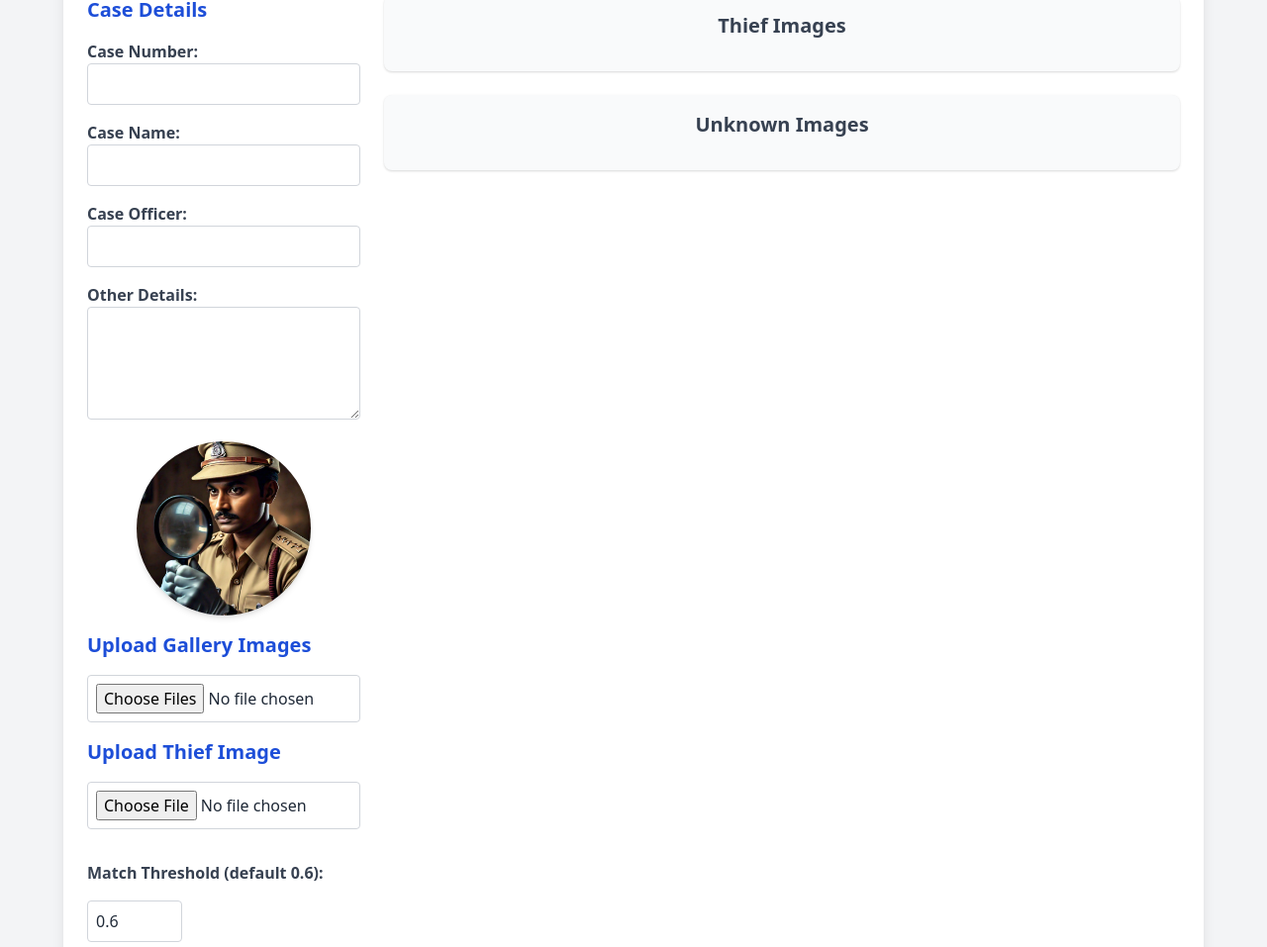
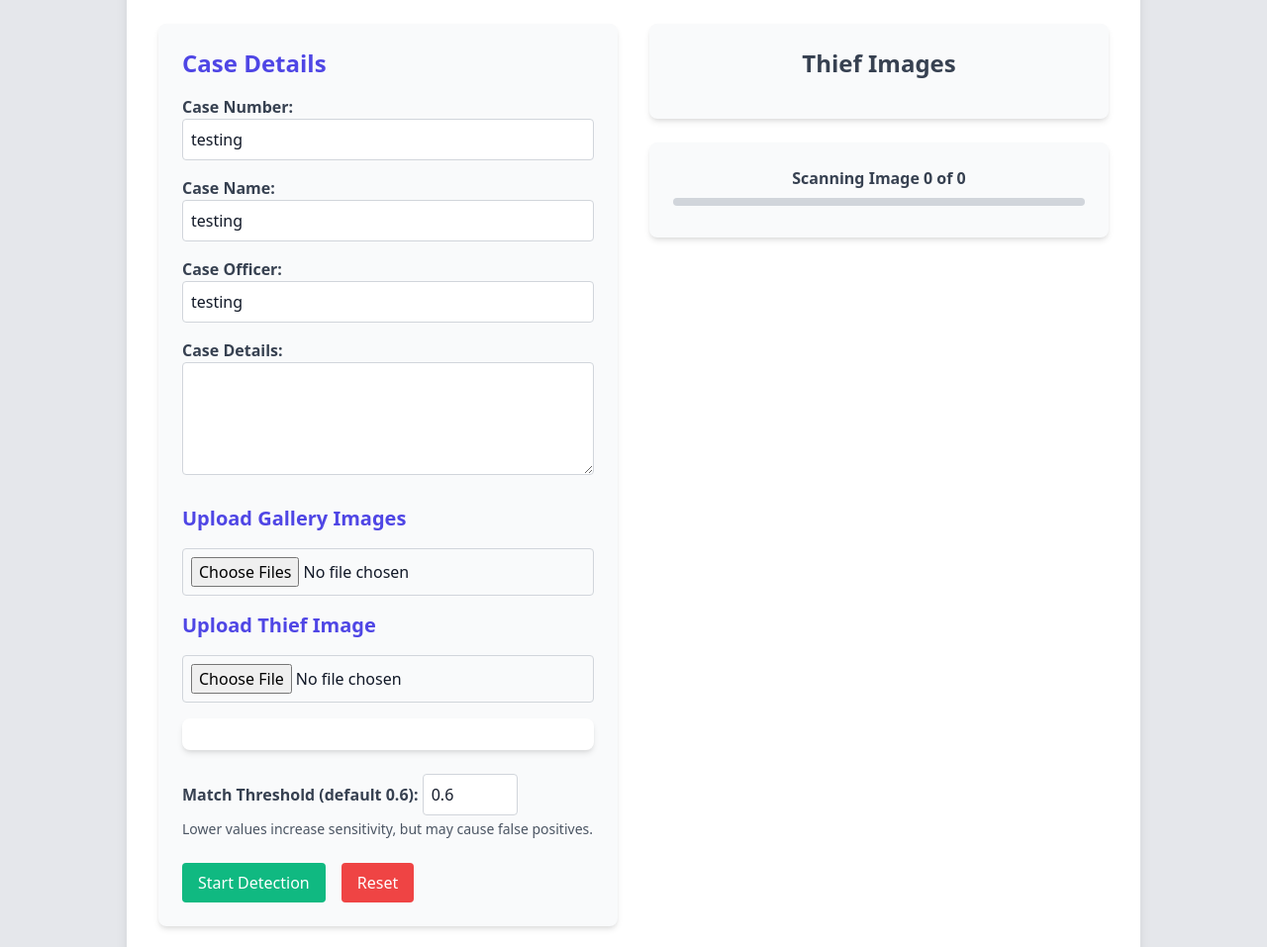
Before and after one commit to WebNaresh/facedetection, a website with bundled scripts: page src/index.html in a window 1280 px wide. Shown: the part 108-1065 px from the top of the page at 99% size. Built offline with nearby package versions, Linux system fonts and the light colour scheme.

Commit message:
Update index.html

```diff
--- a/src/index.html
+++ b/src/index.html
@@ -4,83 +4,91 @@
     <meta charset="UTF-8" />
     <meta name="viewport" content="width=device-width, initial-scale=1.0" />
     <title>Face Detection Example</title>
+
+    <!-- TensorFlow.js and face-api.js for face detection functionality -->
     <script defer src="https://cdn.jsdelivr.net/npm/@tensorflow/tfjs"></script>
     <script src="https://cdn.jsdelivr.net/npm/face-api.js@0.22.2/dist/face-api.min.js"></script>
+
+    <!-- JSZip for exporting reports -->
     <script src="https://cdnjs.cloudflare.com/ajax/libs/jszip/3.6.0/jszip.min.js"></script>
+    <script src="https://cdnjs.cloudflare.com/ajax/libs/jspdf/2.4.0/jspdf.umd.min.js"></script>
+
+    <!-- Custom JavaScript file for detection logic (e.g., event handling and face detection functions) -->
     <script type="module" src="script.js"></script>
+
+    <!-- Tailwind CSS for styling the page -->
     <link
       href="https://cdn.jsdelivr.net/npm/tailwindcss@2.2.19/dist/tailwind.min.css"
       rel="stylesheet"
     />
   </head>
+
   <body
-    class="bg-gray-100 text-gray-800 p-6 min-h-screen flex justify-center items-center"
+    class="bg-gray-200 text-gray-900 min-h-screen flex justify-center items-center p-8"
   >
     <!-- Main container -->
-    <div class="w-full max-w-6xl bg-white shadow-lg rounded-lg p-6">
-      <h1 class="text-2xl font-bold text-blue-700 text-center mb-6">
-        Advanced Image Detection
+    <div class="w-full max-w-5xl bg-white shadow-lg rounded-lg p-8">
+      <h1 class="text-3xl font-bold text-indigo-700 text-center mb-8">
+        Image Detection System
       </h1>
 
-      <!-- Flex container to divide into left and right sections -->
-      <div class="flex flex-col lg:flex-row gap-6">
-        <!-- Left section (smaller width) -->
-        <div class="flex flex-col space-y-4 w-full lg:w-1/4">
-          <!-- Case Details Input Section -->
-          <h2 class="text-xl font-semibold text-blue-700">Case Details</h2>
-          <div class="space-y-4">
+      <!-- Section 1: Case Details & Image Upload Forms -->
+      <div class="grid lg:grid-cols-2 gap-8">
+        <!-- Left Panel: Case Details and Image Uploads -->
+        <div class="bg-gray-50 p-6 rounded-lg shadow-md">
+          <h2 class="text-2xl font-semibold text-indigo-600 mb-4">
+            Case Details
+          </h2>
+          <div class="space-y-4 mb-6">
+            <!-- Case Details Form Fields -->
             <div>
-              <label for="caseNumber" class="font-semibold text-gray-700"
+              <label for="caseNumber" class="block text-gray-700 font-semibold"
                 >Case Number:</label
               >
               <input
                 type="text"
                 id="caseNumber"
+                value="testing"
                 class="p-2 border border-gray-300 rounded w-full"
               />
             </div>
             <div>
-              <label for="caseName" class="font-semibold text-gray-700"
+              <label for="caseName" class="block text-gray-700 font-semibold"
                 >Case Name:</label
               >
               <input
                 type="text"
                 id="caseName"
+                value="testing"
                 class="p-2 border border-gray-300 rounded w-full"
               />
             </div>
             <div>
-              <label for="caseOfficer" class="font-semibold text-gray-700"
+              <label for="caseOfficer" class="block text-gray-700 font-semibold"
                 >Case Officer:</label
               >
               <input
                 type="text"
-                id="caseName"
+                id="caseOfficer"
+                value="testing"
                 class="p-2 border border-gray-300 rounded w-full"
               />
             </div>
             <div>
-              <label for="caseDetails" class="font-semibold text-gray-700"
-                >Other Details:</label
+              <label for="caseDetails" class="block text-gray-700 font-semibold"
+                >Case Details:</label
               >
               <textarea
                 id="caseDetails"
+                value="testing"
                 class="p-2 border border-gray-300 rounded w-full"
                 rows="4"
               ></textarea>
             </div>
           </div>
-
-          <!-- Police officer image section -->
-          <div id="policeImageContainer" class="text-center mb-4">
-            <img
-              src="img/police.jpeg"
-              alt="Police officer looking through a magnifying glass"
-              id="policeImage"
-              class="w-44 mx-auto shadow-md rounded-full"
-            />
-          </div>
-          <h2 class="text-xl font-semibold text-blue-700">
+          <!-- Upload Section -->
+          <div class="space-y-4">
+            <h2 class="text-xl font-semibold text-indigo-600">
               Upload Gallery Images
             </h2>
             <input
@@ -88,22 +96,27 @@
               id="galleryUpload"
               accept="image/*"
               multiple
-            class="p-2 border border-gray-300 rounded cursor-pointer"
+              class="p-2 border border-gray-300 rounded w-full cursor-pointer"
             />
 
-          <h2 class="text-xl font-semibold text-blue-700">
+            <h2 class="text-xl font-semibold text-indigo-600">
               Upload Thief Image
             </h2>
             <input
               type="file"
               id="thiefUpload"
               accept="image/*"
-            class="p-2 border border-gray-300 rounded cursor-pointer"
+              class="p-2 border border-gray-300 rounded w-full cursor-pointer"
             />
-          <div id="thiefPreview" class="mt-2"></div>
-          <!-- Preview thief image -->
 
-          <!-- Threshold Input for matching faces -->
+            <div
+              id="thiefPreview"
+              class="mt-4 bg-white p-4 rounded-lg shadow-md text-center"
+            ></div>
+          </div>
+
+          <!-- Threshold Input -->
+          <div class="mt-6">
             <label for="threshold" class="font-semibold text-gray-700"
               >Match Threshold (default 0.6):</label
             >
@@ -116,15 +129,19 @@
               max="1.0"
               class="p-2 border border-gray-300 rounded w-24"
             />
+            <p class="text-gray-600 text-sm mt-1">
+              Lower values increase sensitivity, but may cause false positives.
+            </p>
+          </div>
 
-          <!-- Start Detection and Reset Buttons -->
-          <div class="flex space-x-4">
+          <!-- Action Buttons -->
+          <div class="flex space-x-4 mt-6">
             <button
               id="startDetection"
               disabled
               class="bg-green-500 text-white px-4 py-2 rounded hover:bg-green-600 disabled:bg-gray-300"
             >
-              Start Face Detection
+              Start Detection
             </button>
             <button
               id="reset"
@@ -134,59 +151,80 @@
               Reset
             </button>
           </div>
+        </div>
 
-          <!-- Progress Indicator -->
-          <div id="progress" class="text-blue-600 font-semibold mt-4 hidden">
-            Processing...
+        <!-- Right Panel: Display Areas -->
+        <div class="space-y-6">
+          <!-- Thief Image Display Section -->
+          <div id="thiefSection" class="bg-gray-50 p-6 rounded-lg shadow-md">
+            <h2 class="text-2xl font-semibold text-gray-700 text-center mb-4">
+              Thief Images
+            </h2>
+            <div
+              id="thiefImages"
+              class="flex flex-wrap gap-2 mt-4 justify-center"
+            ></div>
           </div>
-          <!-- Timer Result Section -->
-          <div id="timerSection" class="mt-6">
-            <h2 class="text-xl font-semibold text-blue-700 text-center">
-              Timer Result
+
+          <!-- Real-Time Progress Section -->
+          <div id="progress" class="bg-gray-50 p-6 rounded-lg shadow-md">
+            <div
+              id="progressText"
+              class="text-center font-semibold text-gray-700 mb-2"
+            >
+              Scanning Image <span id="currentImage">0</span> of
+              <span id="totalImages">0</span>
+            </div>
+            <div class="w-full bg-gray-300 rounded-full h-2 mb-2">
+              <div
+                id="progressBar"
+                class="bg-blue-600 h-2 rounded-full"
+                style="width: 0%"
+              ></div>
+            </div>
+            <div
+              id="estimatedTime"
+              class="text-center text-sm text-gray-600"
+            ></div>
+          </div>
+        </div>
+      </div>
+
+      <!-- Section 2: Timer Results and Report Download -->
+      <div id="timerSection" class="mt-8">
+        <h2 class="text-2xl font-semibold text-indigo-700 text-center">
+          Detection Timer
         </h2>
         <div
           id="results"
-              class="text-center text-lg font-semibold text-gray-700 mt-2"
+          class="text-center text-lg font-semibold text-gray-700 mt-4"
         ></div>
-          </div>
-        </div>
-
-        <!-- Right section (larger width) with Thief and Unknown Sections-->
-        <div class="flex flex-col space-y-6 w-full lg:w-3/4">
-          <!-- Thief Images Section -->
-          <div id="thiefSection" class="bg-gray-50 rounded-lg p-4 shadow">
-            <h2 class="text-xl font-semibold text-gray-700 text-center">
-              Thief Images
-            </h2>
-            <div id="thiefImages" class="flex flex-wrap gap-2 mt-4"></div>
-          </div>
-
-          <!-- Unknown Images Section -->
-          <div id="unknownSection" class="bg-gray-50 rounded-lg p-4 shadow">
-            <h2 class="text-xl font-semibold text-gray-700 text-center">
-              Unknown Images
-            </h2>
-            <div id="unknownImages" class="flex flex-wrap gap-2 mt-4"></div>
-          </div>
-        </div>
       </div>
 
       <!-- Report Section -->
       <div
         id="reportSection"
-        class="bg-gray-50 rounded-lg p-4 shadow mt-6 hidden"
+        class="bg-gray-50 p-6 rounded-lg shadow mt-8 hidden"
       >
         <h2 class="text-xl font-semibold text-gray-700 text-center">
           Detection Report
         </h2>
         <div id="reportContent" class="mt-4"></div>
+        <div class="flex justify-center space-x-4 mt-6">
+          <button
+            id="downloadThiefImagesPdf"
+            class="bg-blue-500 text-white px-4 py-2 rounded hover:bg-blue-600"
+          >
+            Download Thief Images PDF
+          </button>
           <button
             id="downloadReport"
-          class="bg-blue-500 text-white px-4 py-2 rounded mt-4 hover:bg-blue-600"
+            class="bg-blue-500 text-white px-4 py-2 rounded hover:bg-blue-600"
           >
             Download Report
           </button>
         </div>
       </div>
+    </div>
   </body>
 </html>
```
Lines whose indentation alone changed are shown as unchanged.
